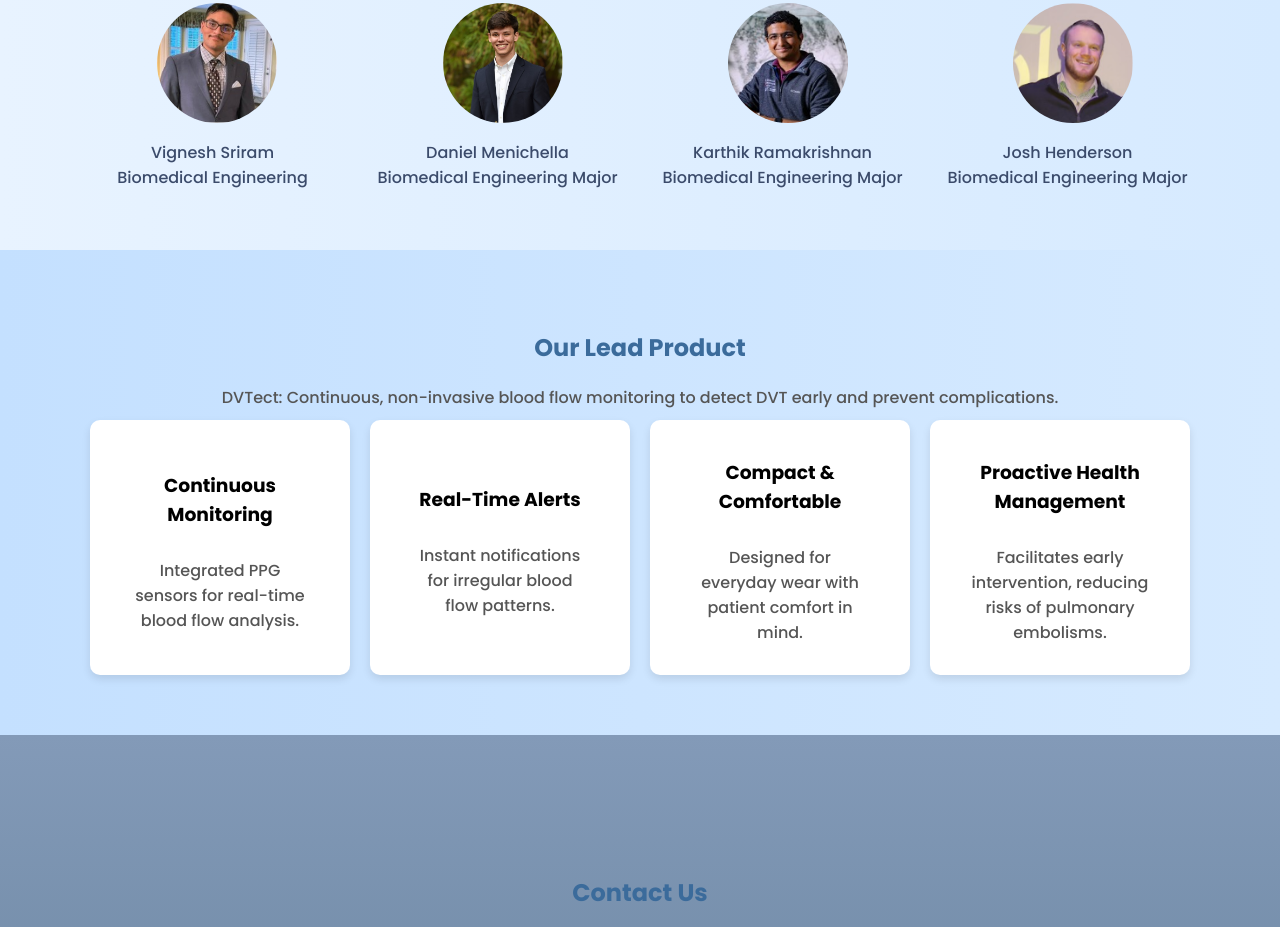
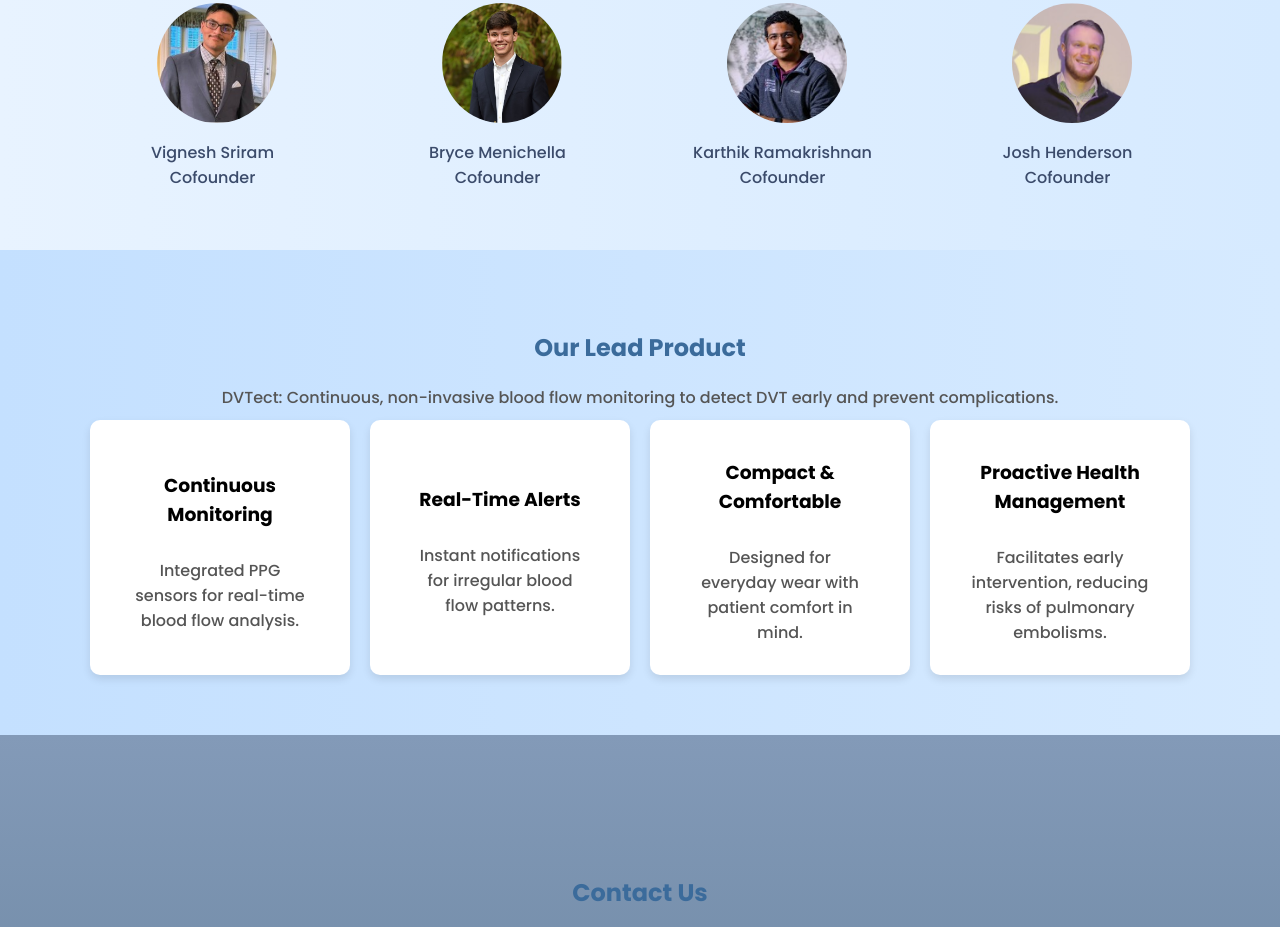
Before and after one commit to vignesh505/scyntek, a plain HTML site: page index.html in a window 1280 px wide. Shown: the part 1022-1949 px from the top of the page. Drawn offline with nearby package versions, Linux system fonts and the light colour scheme.

Commit message:
Update index.html

```diff
--- a/index.html
+++ b/index.html
@@ -40,25 +40,25 @@
           <a href="https://www.linkedin.com/in/vignesh-sriram-1041b6132/" target="_blank">
           <img src="Vignesh.jpg" alt="Vignesh">
         </a>
-          <p>Vignesh Sriram<br>Biomedical Engineering</p>
+          <p>Vignesh Sriram<br>Cofounder</p>
         </div>
         <div class="team-member">
           <a href="https://www.linkedin.com/in/bryce-menichella/" target="_blank">
           <img src="Bryce.jpg" alt="Bryce">
         </a>
-          <p>Daniel Menichella<br>Biomedical Engineering Major</p>
+          <p>Bryce Menichella<br>Cofounder</p>
         </div>
         <div class="team-member">
          <a href="https://www.linkedin.com/in/karthik-ramakrishnan/" target="_blank">
           <img src="Karthik.jpg" alt="Karthik">
         </a>
-          <p>Karthik Ramakrishnan<br>Biomedical Engineering Major</p>
+          <p>Karthik Ramakrishnan<br>Cofounder</p>
         </div>
         <div class="team-member">
           <a href="https://www.linkedin.com/in/josh-henderson-b85565264/" target="_blank">
           <img src="Josh.png" alt="Josh">
         </a>
-          <p>Josh Henderson<br>Biomedical Engineering Major</p>
+          <p>Josh Henderson<br>Cofounder</p>
         </div>
       </div>
     </div>
```
